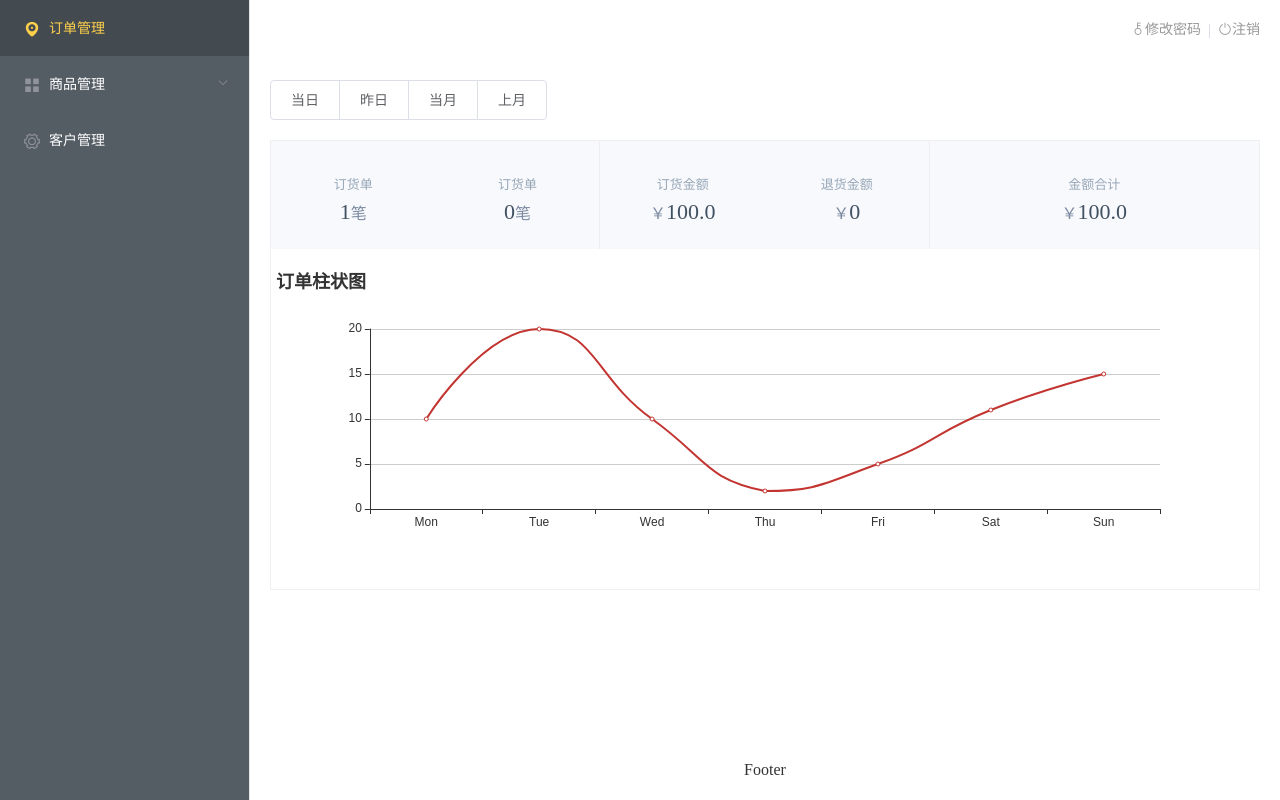
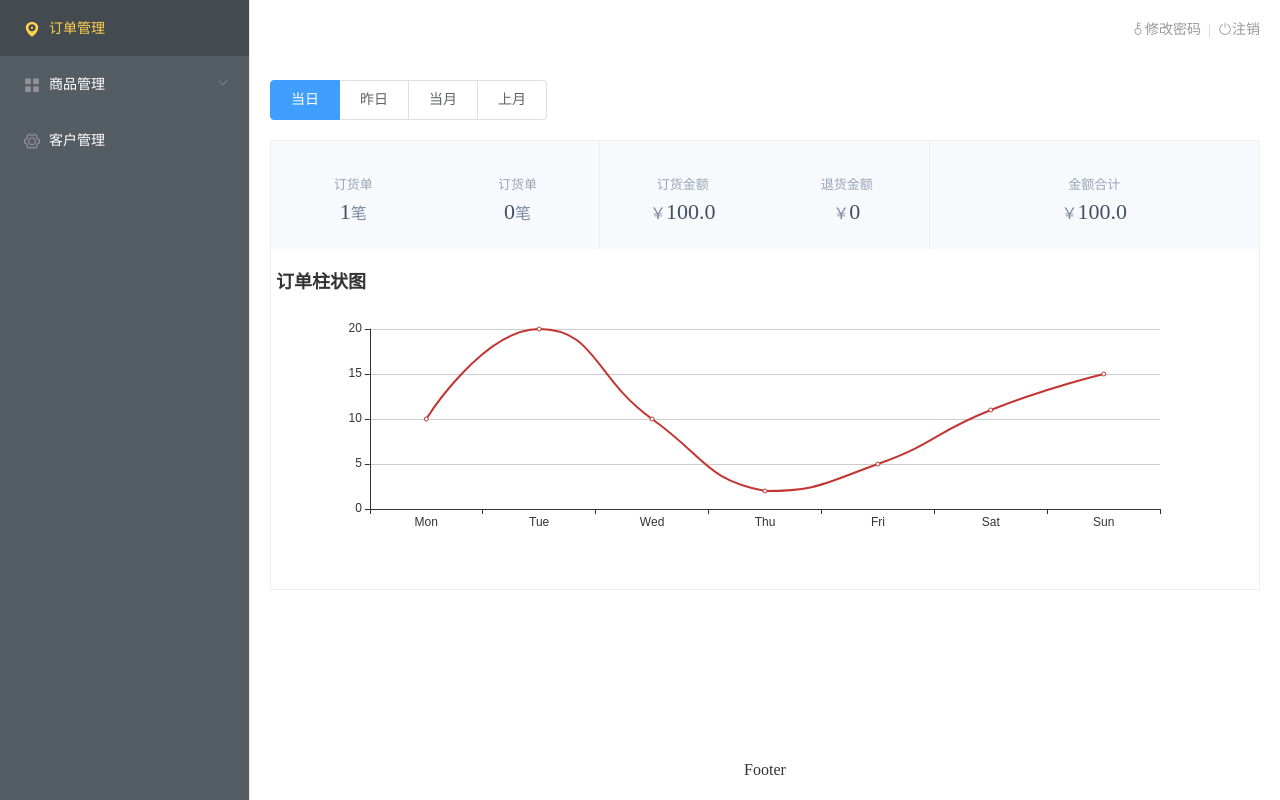
Before and after one commit to Pang-Shuai/shop-management, a Vue app: page /#/OrderManagement in a window 1280 px wide. Built offline with nearby package versions, Linux system fonts and the light colour scheme.

Commit message:
按钮修复

```diff
--- a/src/page/OrderManagement.vue
+++ b/src/page/OrderManagement.vue
@@ -1,13 +1,21 @@
 <template>
   <el-row>
     <el-row>
+      <el-radio-group v-model="radio1">
+        <el-radio-button class="bt-bl" label="当日" @click="SwitchBtn(1)"></el-radio-button>
+        <el-radio-button label="昨日" @click="SwitchBtn(2)"></el-radio-button>
+        <el-radio-button label="当月" @click="SwitchBtn(3)"></el-radio-button>
+        <el-radio-button class="bt-br" label="上月" @click="SwitchBtn(4)"></el-radio-button>
+      </el-radio-group>
+    </el-row>
+    <!-- <el-row>
       <el-button-group>
-        <el-button class="bt-bl" v-bind:class="{ active: isActive }" @click="SwitchBtn(1)">当日</el-button>
-        <el-button @click="SwitchBtn(2)">昨日</el-button>
-        <el-button @click="SwitchBtn(3)">当月</el-button>
-        <el-button class="bt-br" @click="SwitchBtn(4)">上月</el-button>
+        <el-button class="bt-bl" v-bind:class="{ active: isActive1 }" @click="SwitchBtn(1)">当日</el-button>
+        <el-button v-bind:class="{ active: isActive2 }" @click="SwitchBtn(2)">昨日</el-button>
+        <el-button v-bind:class="{ active: isActive3 }" @click="SwitchBtn(3)">当月</el-button>
+        <el-button v-bind:class="{ active: isActive4 }" class="bt-br" @click="SwitchBtn(4)">上月</el-button>
       </el-button-group>
-    </el-row>
+    </el-row>-->
     <el-row class="main">
       <el-row>
         <el-col :span="24" class="collectData">
@@ -65,15 +73,11 @@ export default {
   },
   data() {
     return {
-      isActive: true
+      radio1: "当日"
     };
   },
   methods: {
-    SwitchBtn(v) {
-      if (v !== 1) {
-        this.isActive = false;
-      }
-    },
+    SwitchBtn(v) {},
     drawLine() {
       // 基于准备好的dom，初始化echarts实例
       let myChart = this.$echarts.init(document.getElementById("myChart"));
@@ -143,4 +147,10 @@ export default {
   border-color: #c6e2ff;
   background-color: #ecf5ff;
 }
+.el-radio-button:nth-child(1) .el-radio-button__inner {
+  border-radius: 19px 0 0 19px;
+}
+.el-radio-button:nth-child(4) .el-radio-button__inner {
+  border-radius: 0 19px 19px 0;
+}
 </style>
```
